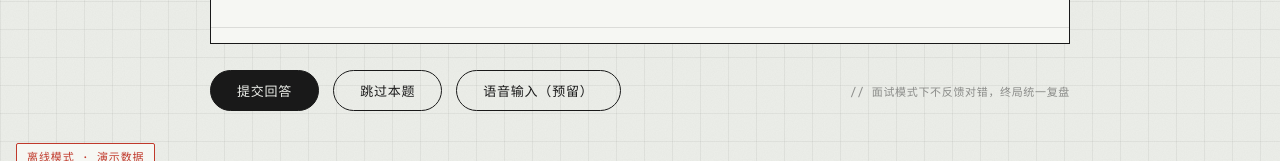
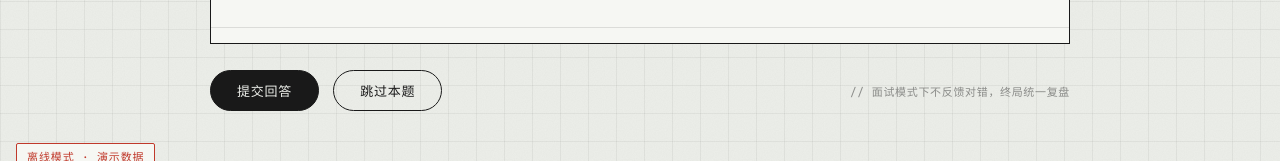
Before and after one commit to Arthur-Miyano/recall-memo, a Vue app in the folder frontend/: page /interview in a window 1280 px wide. Shown: the part 615-776 px from the top of the page. Built offline with nearby package versions, Linux system fonts and the light colour scheme; no server answers.

Commit message:
docs: 撤掉语音输入预留按钮，README 改荐输入法语音作答
- 移除记忆训练/面试页的「语音输入（预留）」置灰按钮，功能不在应用内做
- README 使用小贴士：口述作答推荐腾讯输入法/豆包输入法的语音输入

```diff
--- a/frontend/src/views/InterviewRoom.vue
+++ b/frontend/src/views/InterviewRoom.vue
@@ -188,7 +188,6 @@ function next() {
         <div class="iv-actions">
           <button class="btn" :disabled="!!busy" @click="submit">{{ busy || '提交回答' }}</button>
           <button class="btn btn--ghost" :disabled="!!busy" @click="skip">跳过本题</button>
-          <button class="btn btn--ghost" disabled title="语音输入：预留接口，后续迭代开放">语音输入（预留）</button>
           <span class="spacer" style="flex:1"></span>
           <span class="iv-note">{{ iv.note }}</span>
         </div>
--- a/frontend/src/views/MemorizeFlow.vue
+++ b/frontend/src/views/MemorizeFlow.vue
@@ -313,7 +313,6 @@ async function exportCard() {
         <div class="iv-follow"><span class="tag">{{ quiz.followTag }}</span></div>
         <div style="margin-bottom:16px">
           <button class="btn btn--ghost" style="padding:7px 20px;font-size:12px" @click="toggleKw">提示（关键词）</button>
-          <button class="btn btn--ghost" style="padding:7px 20px;font-size:12px;margin-left:8px" disabled title="语音输入：预留接口，后续迭代开放">语音输入（预留）</button>
           <div class="kw-hint" :class="{ show: kwShow }">
             <span class="tag" v-for="k in quiz.keywords" :key="k">{{ k }}</span>{{ ' ' }}
           </div>
```
Also changed, not shown: 1 other file (tests, documents, lock files or other folders).
